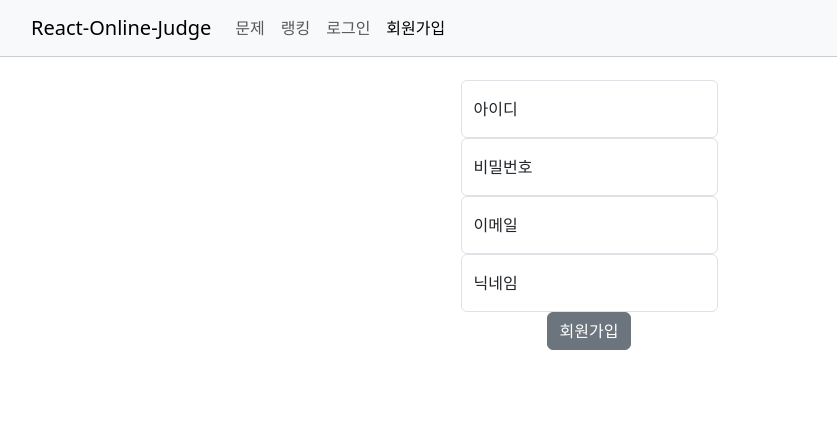
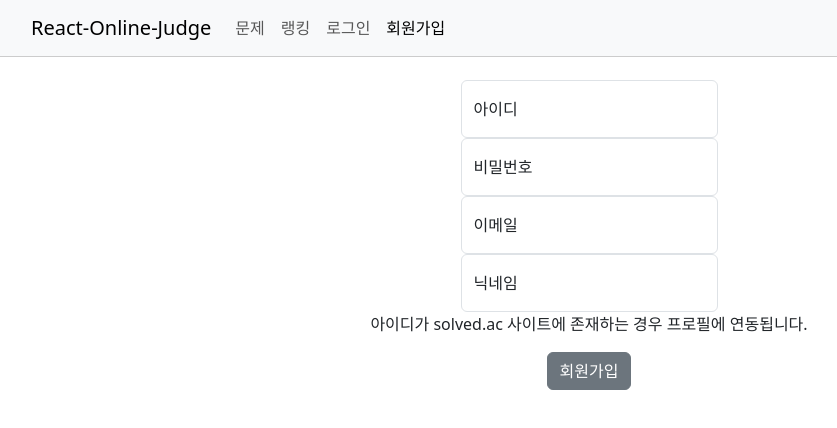
Before and after one commit to ccmuk58/2023_2_Script, a React (Create React App) app in the folder react-online-judge/: page /register in a window 1280 px wide. Shown: the top 428 px of the page, without its empty margins (51-888 px from the left). Built offline with nearby package versions, Linux system fonts and the light colour scheme; no server answers.

Commit message:
Design: solved.ac description in register

```diff
--- a/react-online-judge/src/components/Register.js
+++ b/react-online-judge/src/components/Register.js
@@ -1,5 +1,5 @@
 import {collection, addDoc, getDocs, query, where } from 'firebase/firestore';
-import { useNavigate } from "react-router-dom";
+import { Link, useNavigate } from "react-router-dom";
 import {db} from "./firebaseinit";
 import { useState } from "react";
 import { useDispatch } from "react-redux";
@@ -42,6 +42,7 @@ const Register = () => {
 			<FloatingLabel controlId="floatingInput" label="닉네임">
 				<Form.Control type="text" placeholder="nickname" onChange={(e) => setCredit({...credit, nickname: e.target.value})}/>
 			</FloatingLabel>
+			<p>아이디가 solved.ac 사이트에 존재하는 경우 프로필에 연동됩니다.</p>
 			<Button variant="secondary" onClick={handleRegister}>회원가입</Button>
 		</>
 	);
```
